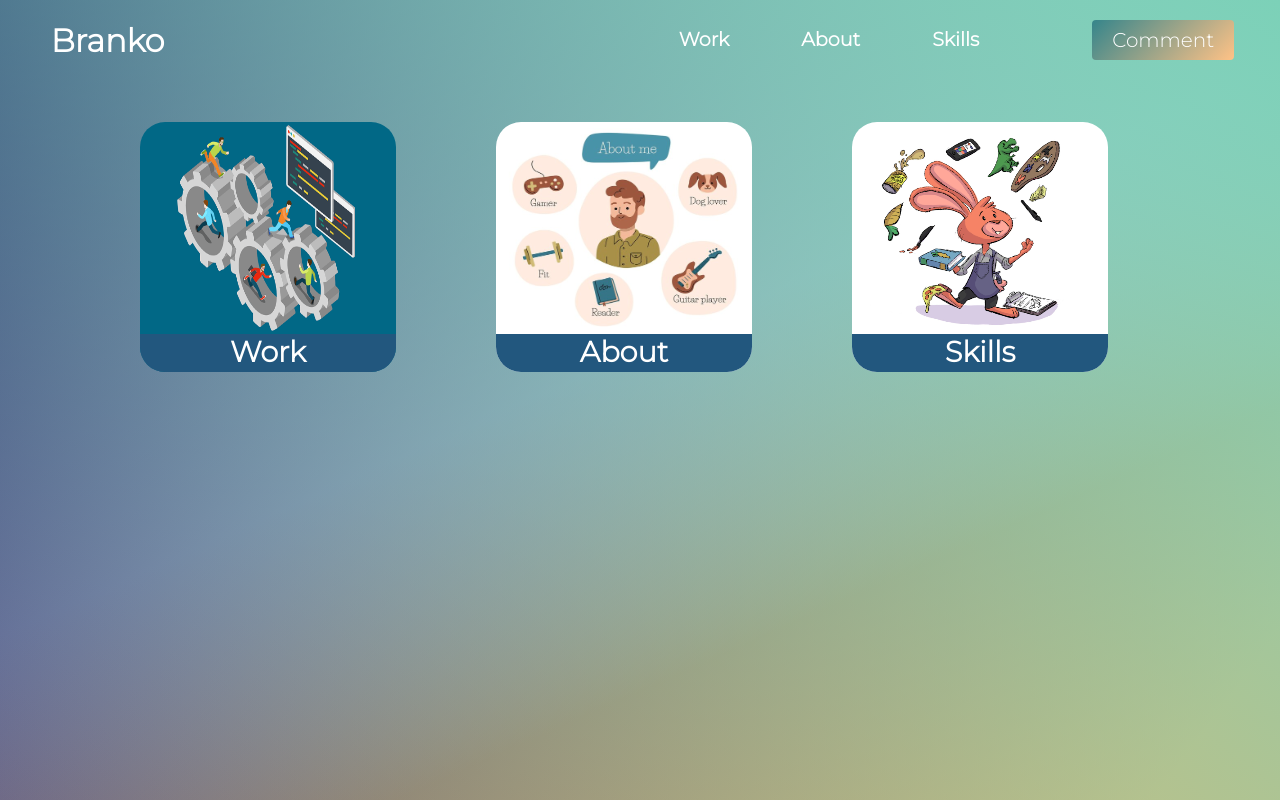
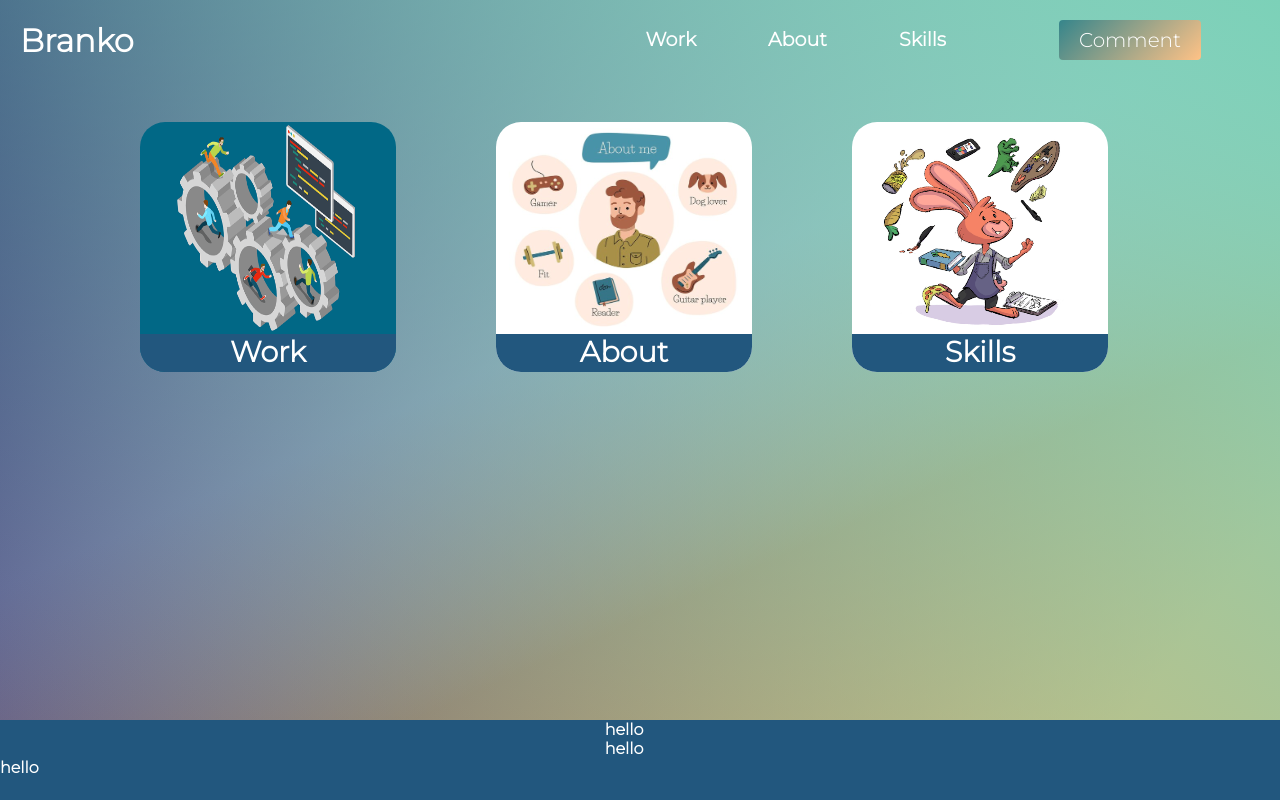
Before and after one commit to kambrlac/Personal-site, a React (Create React App) app in the folder client/: page / in a window 1280 px wide. Built offline with nearby package versions, Linux system fonts and the light colour scheme.

Commit message:
giga chads

```diff
--- a/client/src/App.css
+++ b/client/src/App.css
@@ -5,3 +5,7 @@ a:hover{
   text-decoration: none;
   color: inherit;
 }
+.app{
+  min-height: 80vh;
+  margin-bottom: 10vh;
+}
--- a/client/src/App.js
+++ b/client/src/App.js
@@ -8,8 +8,11 @@ import Futer from './components/Futer/Futer';
 function App() {
   return (
     <React.Fragment>
+    <div className='app'>
       <Navbar/>
       <Topik/>
+      </div>
+      <Futer/>
     </React.Fragment>
   );
 }
--- a/client/src/components/Futer/Futer.css
+++ b/client/src/components/Futer/Futer.css
@@ -1,5 +1,16 @@
 .footer{
-    margin-top: 100vh;
-    height: 200px;
-    background-color: red;
+    display: flex;
+    flex-direction: column;
+    position: absolute;
+    height: 10vh;
+    width: 100%;
+    background-color: #22577E;
 }
+.info{
+    display: grid;
+    grid-gap: 40px;
+    list-style: none;
+    text-align: center;
+    justify-content: center;
+    margin-right: 2rem;
+}
--- a/client/src/components/Futer/Futer.js
+++ b/client/src/components/Futer/Futer.js
@@ -4,7 +4,15 @@ import './Futer.css';
 function Futer(){
         return(
         <div className='footer'>
-
+                <div className='info'>
+                        hello
+                </div>
+                <div className='info'>
+                        hello
+                </div>
+                <div className='claim'>
+                        hello
+                </div>
 
 
         </div>
--- a/client/src/components/Navbar/Navbar.css
+++ b/client/src/components/Navbar/Navbar.css
@@ -5,7 +5,7 @@
     align-items: center;
     font-size: 1.2rem;
     position: sticky;
-    width: 100vw;
+    width: 95vw;
 }
 
 
@@ -96,6 +96,7 @@
     }
 
     .nav-menu.active {
+        width: 100vw;
         margin-top: 20px;
         background: #54BAB9;
         left: 0;
--- a/client/src/components/Topik/Topik.css
+++ b/client/src/components/Topik/Topik.css
@@ -119,6 +119,25 @@ ul li{
     width: 90vw;
   }
 }
+@media screen and (max-width: 1200px){
+  .toprow1{
+    height: 200px;
+  }
+  .row1 p{
+    font-size: 25px;
+  }
+}
+
+
+@media screen and (max-width: 400px){
+  .toprow1{
+    height: 170px;
+    margin-top: 50px;
+  }
+  .row1 p{
+    font-size: 20px;
+  }
+}
 
 
 @keyframes shake {
--- a/client/src/index.css
+++ b/client/src/index.css
@@ -1,24 +1,8 @@
 body {
-  display: flex;
-  flex-direction: column;
-  min-height: 100vh;
   background: linear-gradient(217deg, #7CD1B8, rgba(255,0,0,0) 70.71%),
   linear-gradient(127deg, #292C6D, rgba(0,255,0,0) 70.71%),
   linear-gradient(336deg, #ECB365 55%, rgba(0,0,255,0) 70.71%);
   background-size: 100% 200% ;
   color: white;
   margin: 0;
-  font-family: -apple-system, BlinkMacSystemFont, 'Segoe UI', 'Roboto', 'Oxygen',
-    'Ubuntu', 'Cantarell', 'Fira Sans', 'Droid Sans', 'Helvetica Neue',
-    sans-serif;
-  -webkit-font-smoothing: antialiased;
-  -moz-osx-font-smoothing: grayscale;
 }
-
-code {
-  font-family: source-code-pro, Menlo, Monaco, Consolas, 'Courier New',
-    monospace;
-}
-.index{
-  margin-bottom: 80px;
-}
--- a/client/src/index.js
+++ b/client/src/index.js
@@ -4,12 +4,9 @@ import './index.css';
 import App from './App';
 
 
-
 ReactDOM.render(
   <React.StrictMode>
-    <div className='index'>
     <App />
-    </div>
   </React.StrictMode>,
   document.getElementById('root')
 );
```
